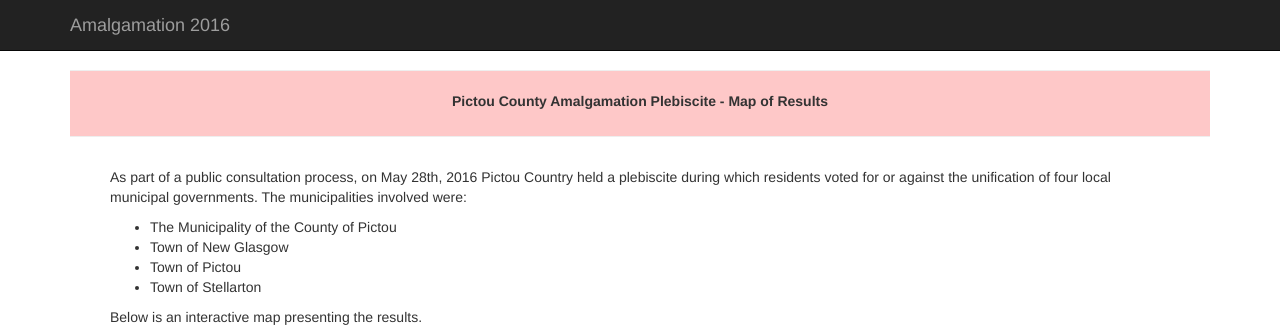
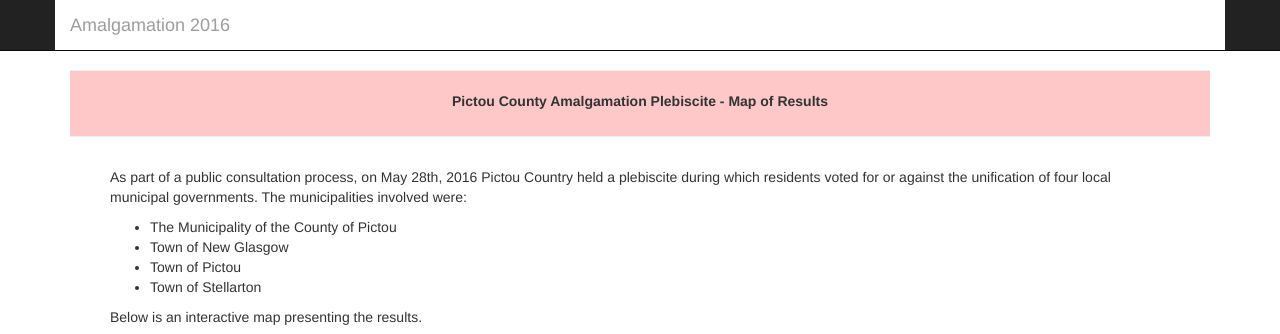
Before and after one commit to mapRepo/mun-pleb, a plain HTML site: page index.html in a window 1280 px wide. Shown: the top 334 px of the page. Drawn offline with nearby package versions, Linux system fonts and the light colour scheme; no server answers.

Commit message:
Update index.html

```diff
--- a/index.html
+++ b/index.html
@@ -71,7 +71,7 @@ textarea {
 </head>
 <body>
     <div class="navbar navbar-inverse navbar-fixed-top">
-        <div class="container">
+        <div class="container background2">
             <div class="navbar-header">
                 <button type="button" class="navbar-toggle" data-toggle="collapse" data-target=".navbar-collapse">
                     <span class="icon-bar"></span>
```
